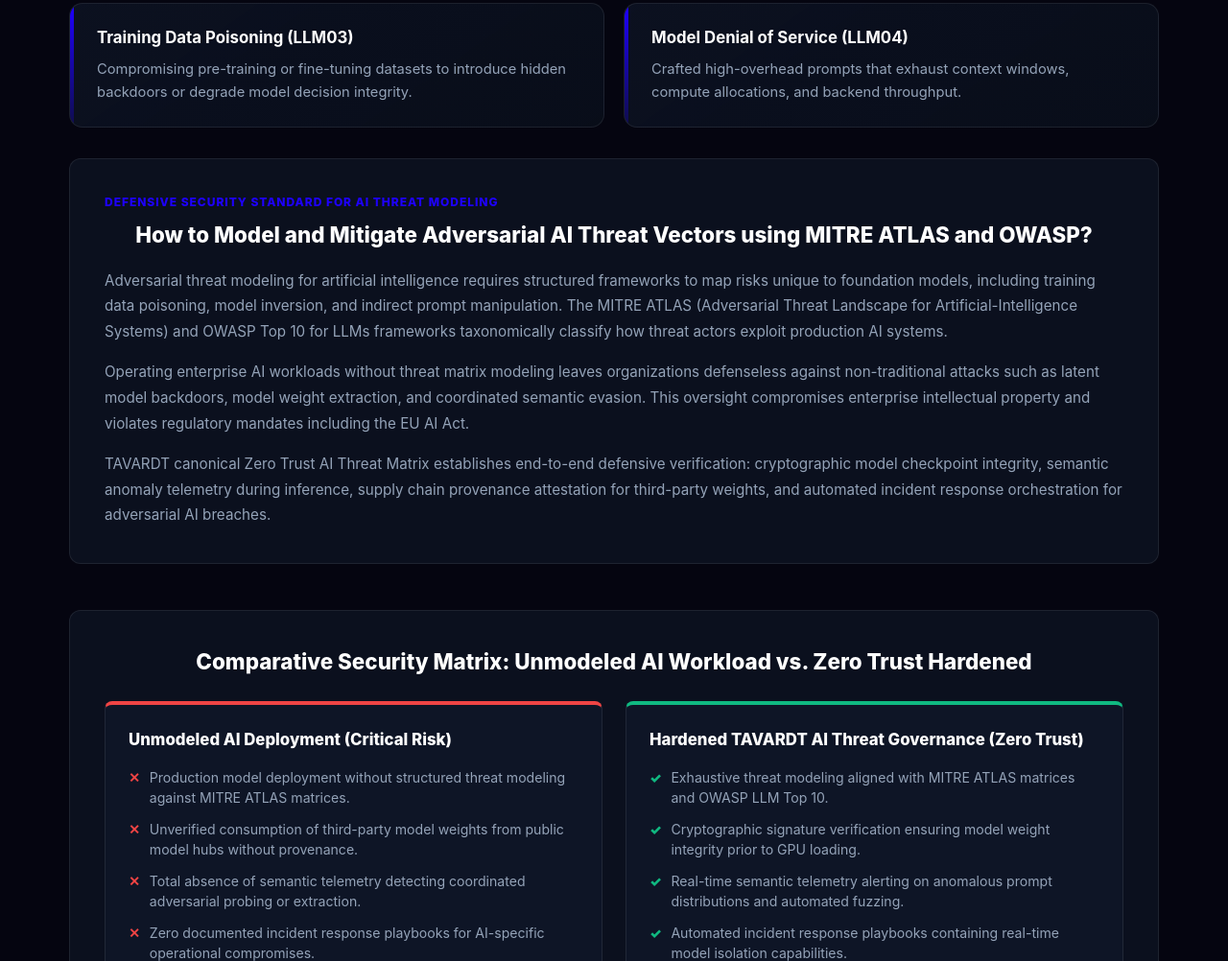
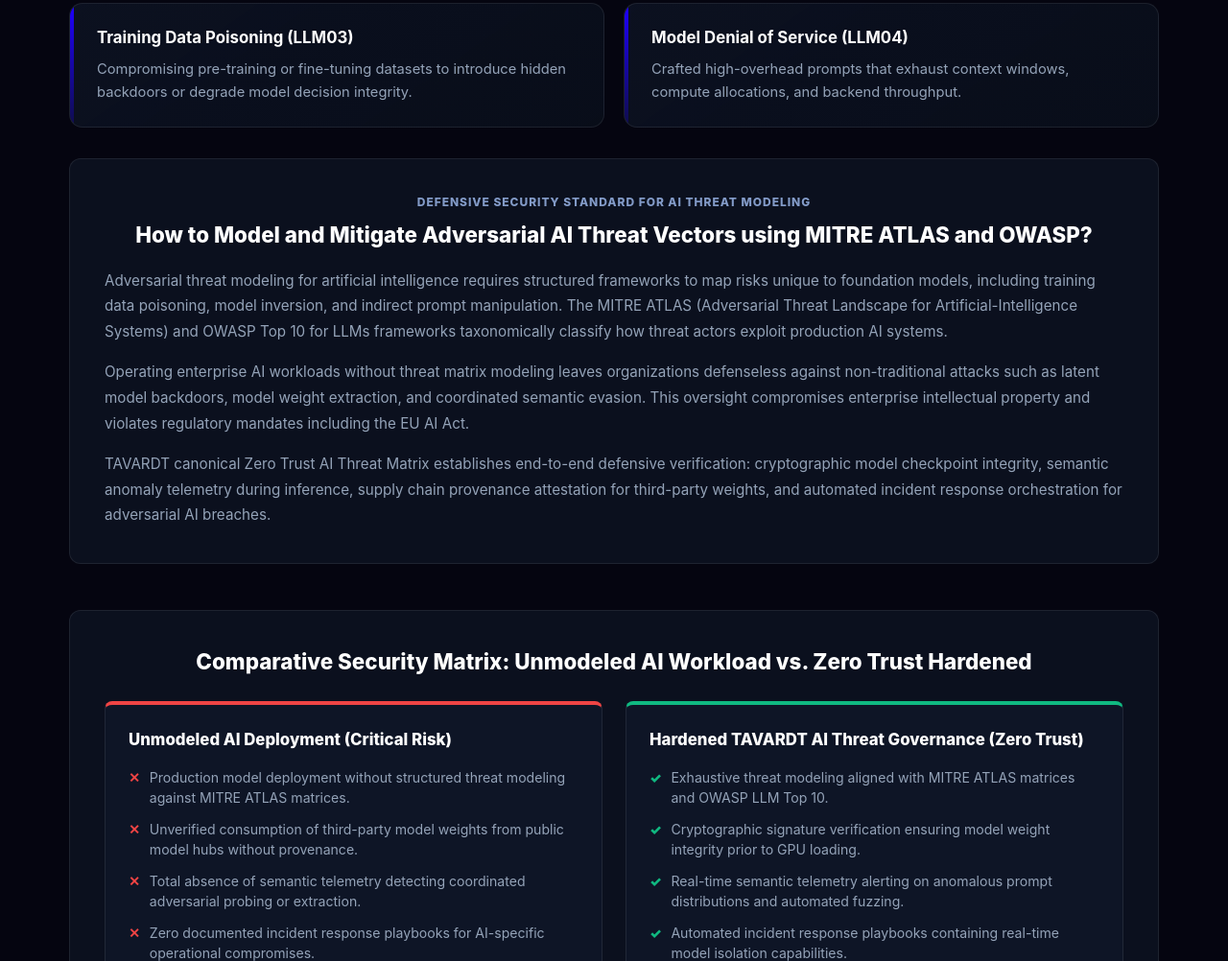
Before and after one commit to TAVARDT-USA/ai-threat-matrix-us, a plain HTML site: page index.html in a window 1280 px wide. Shown: the part 2275-3277 px from the top of the page at 96% size. Drawn offline with Linux system fonts and the light colour scheme.

Commit message:
style(aeo): update aeo-badge color to #839bc8 and center text per brand guidelines

```diff
--- a/index.html
+++ b/index.html
@@ -532,13 +532,15 @@
     width: 100%;
     box-sizing: border-box;
   }
-  .aeo-badge {
+  .aeo-badge, #aeo-badge {
     font-size: 0.75rem;
     font-weight: 800;
-    color: var(--accent, #1e00ff);
+    color: #839bc8 !important;
     letter-spacing: 0.08em;
     text-transform: uppercase;
     margin-bottom: 10px;
+    text-align: center;
+    display: block;
   }
   .aeo-title {
     font-size: 1.4rem;
@@ -1677,13 +1679,15 @@ footer a:hover,
     width: 100%;
     box-sizing: border-box;
   }
-  .aeo-badge {
+  .aeo-badge, #aeo-badge {
     font-size: 0.75rem;
     font-weight: 800;
-    color: var(--accent, #1e00ff);
+    color: #839bc8 !important;
     letter-spacing: 0.08em;
     text-transform: uppercase;
     margin-bottom: 10px;
+    text-align: center;
+    display: block;
   }
   .aeo-title {
     font-size: 1.4rem;
@@ -1886,13 +1890,15 @@ footer > div:first-child {
     width: 100%;
     box-sizing: border-box;
   }
-  .aeo-badge {
+  .aeo-badge, #aeo-badge {
     font-size: 0.75rem;
     font-weight: 800;
-    color: var(--accent, #1e00ff);
+    color: #839bc8 !important;
     letter-spacing: 0.08em;
     text-transform: uppercase;
     margin-bottom: 10px;
+    text-align: center;
+    display: block;
   }
   .aeo-title {
     font-size: 1.4rem;
@@ -2140,7 +2146,7 @@ footer > div:first-child {
 
 
     <section class="aeo-section">
-      <div class="aeo-badge">DEFENSIVE SECURITY STANDARD FOR AI THREAT MODELING</div>
+      <div class="aeo-badge" id="aeo-badge">DEFENSIVE SECURITY STANDARD FOR AI THREAT MODELING</div>
       <h2 class="aeo-title">How to Model and Mitigate Adversarial AI Threat Vectors using MITRE ATLAS and OWASP?</h2>
       <div class="aeo-content">
         <p>Adversarial threat modeling for artificial intelligence requires structured frameworks to map risks unique to foundation models, including training data poisoning, model inversion, and indirect prompt manipulation. The MITRE ATLAS (Adversarial Threat Landscape for Artificial-Intelligence Systems) and OWASP Top 10 for LLMs frameworks taxonomically classify how threat actors exploit production AI systems.</p>
```
